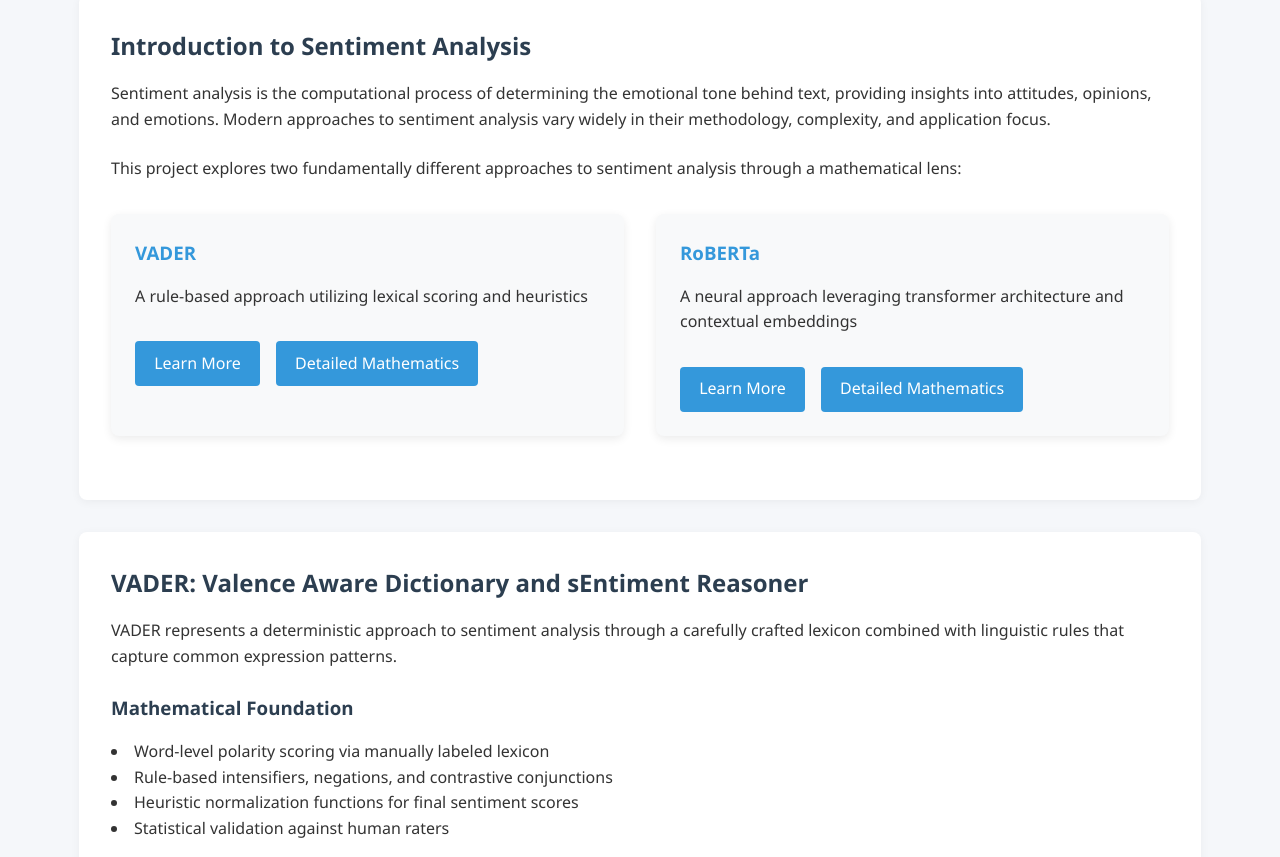
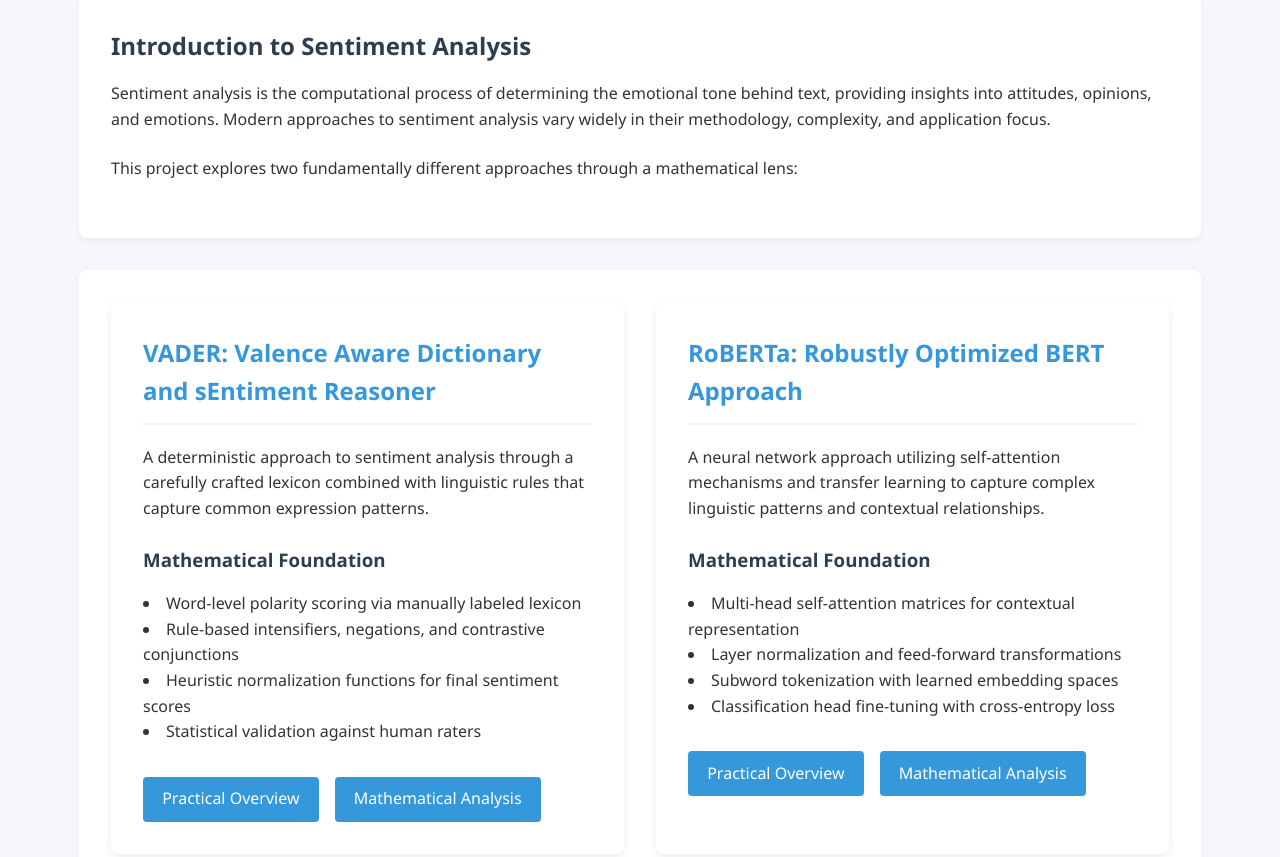
Before and after one commit to ChadL22/nlp-sentiment-analysis, a plain HTML site: page index.html in a window 1280 px wide. Shown: the part 946-1803 px from the top of the page. Drawn offline with nearby package versions, Linux system fonts and the light colour scheme; some packages are replaced by stand-ins of ours.

Commit message:
Improve page structure and remove redundancy
- Eliminated redundant model descriptions between introduction and dedicated sections
- Combined VADER and RoBERTa sections into a single side-by-side model comparison section
- Updated navigation to match new structure
- Enhanced CSS for better visual presentation of model comparison
- Maintained all mathematical content while reducing repetition
- Fixed notebook links to point to actual template files

```diff
--- a/css/styles.css
+++ b/css/styles.css
@@ -114,6 +114,34 @@ section {
     background-color: #f0f7ff;
     border-left: 4px solid #3498db;
     padding: 1.5rem;
+}
+
+/* Model comparison section */
+.model-comparison {
+    display: grid;
+    grid-template-columns: repeat(auto-fit, minmax(500px, 1fr));
+    gap: 2rem;
+    margin-bottom: 2rem;
+}
+
+.model-section {
+    background-color: white;
+    border-radius: 8px;
+    padding: 2rem;
+    box-shadow: 0 3px 10px rgba(0, 0, 0, 0.08);
+    transition: transform 0.3s, box-shadow 0.3s;
+}
+
+.model-section:hover {
+    transform: translateY(-5px);
+    box-shadow: 0 8px 20px rgba(0, 0, 0, 0.1);
+}
+
+.model-section h2 {
+    color: #3498db;
+    border-bottom: 2px solid #f0f2f5;
+    padding-bottom: 0.8rem;
+    margin-bottom: 1.2rem;
 }
 
 /* Model cards */
@@ -285,6 +313,10 @@ footer {
         flex-direction: column;
         align-items: flex-start;
     }
+
+    .model-comparison {
+        grid-template-columns: 1fr;
+    }
 }
 
 /* Info and warning boxes */
@@ -323,3 +355,11 @@ footer {
     margin: 2rem 0;
     display: block;
 }
+
+/* Note formatting */
+p.note {
+    font-style: italic;
+    color: #7f8c8d;
+    font-size: 0.9rem;
+    margin-top: 1rem;
+}
--- a/index.html
+++ b/index.html
@@ -24,10 +24,10 @@
             <nav>
                 <ul>
                     <li><a href="#introduction">Introduction</a></li>
-                    <li><a href="#vader">VADER</a></li>
-                    <li><a href="#roberta">RoBERTa</a></li>
+                    <li><a href="#models">Models</a></li>
                     <li><a href="#comparison">Comparison</a></li>
                     <li><a href="#resources">Resources</a></li>
+                    <li><a href="#notebooks">Notebooks</a></li>
                 </ul>
             </nav>
         </div>
@@ -47,31 +47,13 @@
         <section id="introduction">
             <h2>Introduction to Sentiment Analysis</h2>
             <p>Sentiment analysis is the computational process of determining the emotional tone behind text, providing insights into attitudes, opinions, and emotions. Modern approaches to sentiment analysis vary widely in their methodology, complexity, and application focus.</p>
-            <p>This project explores two fundamentally different approaches to sentiment analysis through a mathematical lens:</p>
-
-            <div class="model-cards">
-                <div class="model-card">
-                    <h3>VADER</h3>
-                    <p>A rule-based approach utilizing lexical scoring and heuristics</p>
-                    <div class="button-group">
-                        <a href="vader-overview.html" class="btn">Learn More</a>
-                        <a href="vader.html" class="btn">Detailed Mathematics</a>
-                    </div>
-                </div>
-                <div class="model-card">
-                    <h3>RoBERTa</h3>
-                    <p>A neural approach leveraging transformer architecture and contextual embeddings</p>
-                    <div class="button-group">
-                        <a href="roberta-overview.html" class="btn">Learn More</a>
-                        <a href="roberta.html" class="btn">Detailed Mathematics</a>
-                    </div>
-                </div>
-            </div>
+            <p>This project explores two fundamentally different approaches through a mathematical lens:</p>
         </section>
 
-        <section id="vader">
+        <section id="models" class="model-comparison">
+            <div class="model-section" id="vader">
                 <h2>VADER: Valence Aware Dictionary and sEntiment Reasoner</h2>
-            <p>VADER represents a deterministic approach to sentiment analysis through a carefully crafted lexicon combined with linguistic rules that capture common expression patterns.</p>
+                <p>A deterministic approach to sentiment analysis through a carefully crafted lexicon combined with linguistic rules that capture common expression patterns.</p>
 
                 <h3>Mathematical Foundation</h3>
                 <ul>
@@ -85,11 +67,11 @@
                     <a href="vader-overview.html" class="btn">Practical Overview</a>
                     <a href="vader.html" class="btn">Mathematical Analysis</a>
                 </div>
-        </section>
+            </div>
 
-        <section id="roberta">
+            <div class="model-section" id="roberta">
                 <h2>RoBERTa: Robustly Optimized BERT Approach</h2>
-            <p>RoBERTa represents the neural network paradigm in NLP, utilizing self-attention mechanisms and transfer learning to capture complex linguistic patterns and contextual relationships.</p>
+                <p>A neural network approach utilizing self-attention mechanisms and transfer learning to capture complex linguistic patterns and contextual relationships.</p>
 
                 <h3>Mathematical Foundation</h3>
                 <ul>
@@ -102,6 +84,7 @@
                 <div class="button-group">
                     <a href="roberta-overview.html" class="btn">Practical Overview</a>
                     <a href="roberta.html" class="btn">Mathematical Analysis</a>
+                </div>
             </div>
         </section>
 
```
Also changed, not shown: commit_message.txt. Lines whose indentation alone changed are shown as unchanged.
